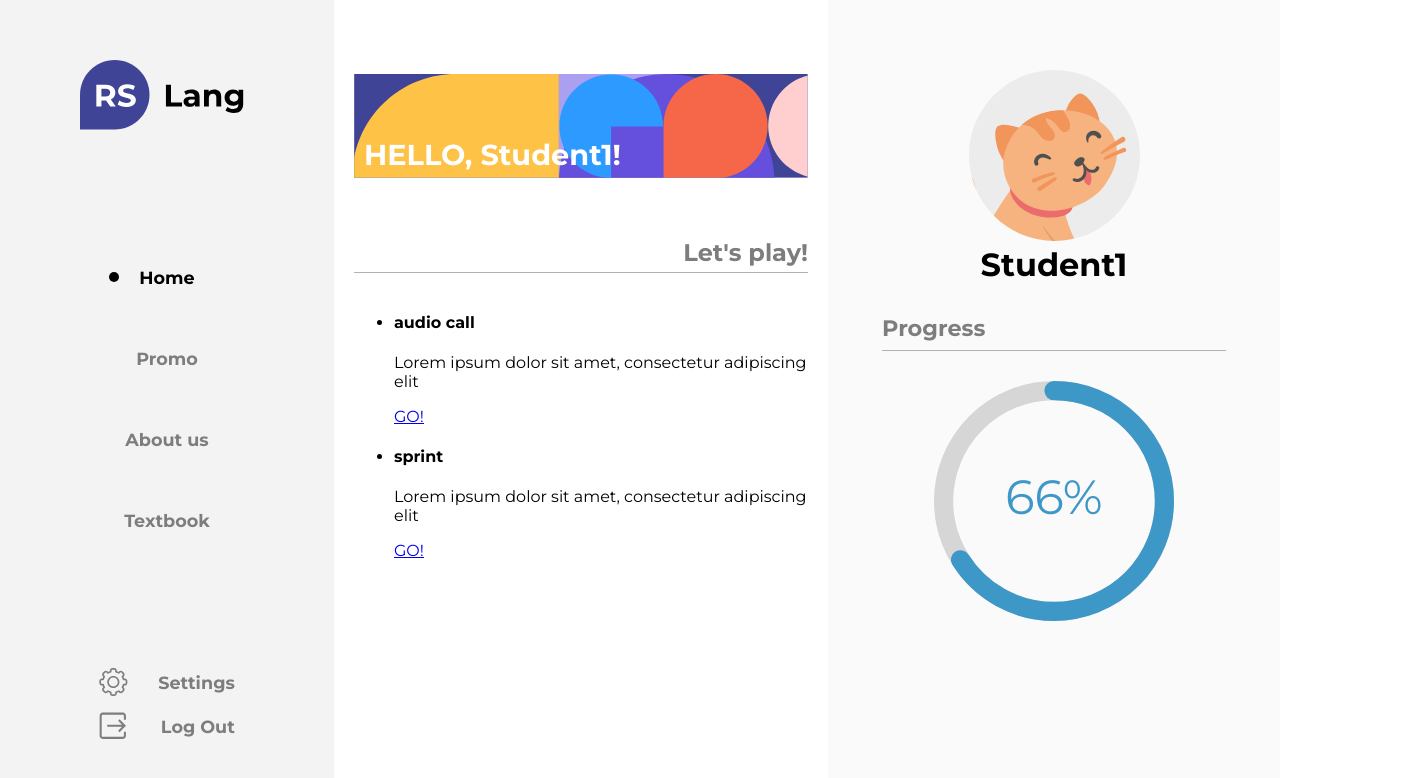
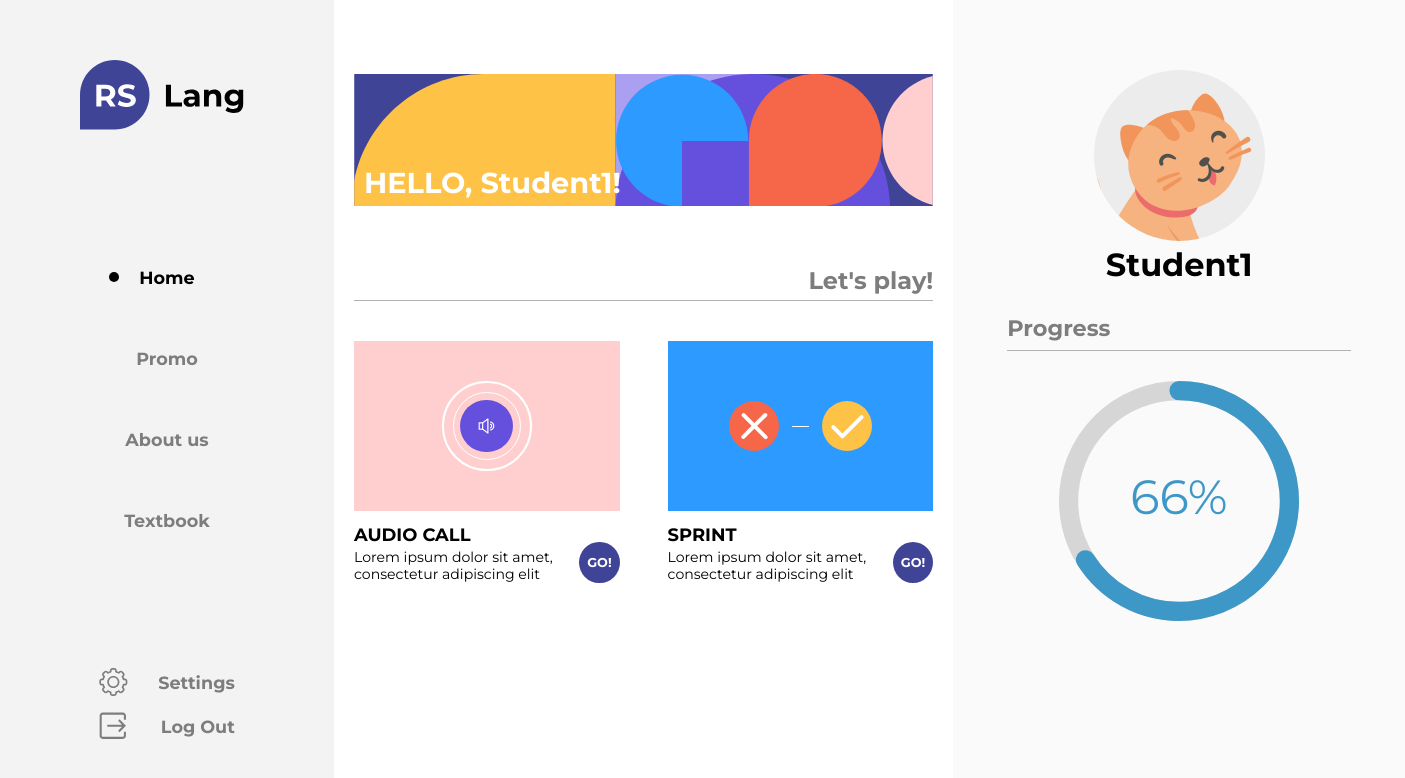
Before and after one commit to ligalaz/rsLang, a React (Create React App) app in the folder project/: page /main in a window 1280 px wide. Shown: the top 778 px of the page, 1405 px wide, since content can reach past the window. Built offline with nearby package versions, Linux system fonts and the light colour scheme.

Commit message:
feat: add promo games component style

```diff
--- /dev/null
+++ b/project/src/pages/main/components/games-promo/game-card/audio-call-card/audio-call-card.scss
@@ -0,0 +1,25 @@
+.audio-call {
+  background-color: #ffcfcf;
+
+  &__sound {
+    padding: 0.4rem;
+
+    border: 0.06rem solid var(--promo-game-decor-color);
+    border-radius: 50%;
+
+    outline: 0.13rem solid var(--promo-game-decor-color);
+    outline-offset: 0.6rem;
+  }
+
+  &__sound-icon {
+    display: flex;
+    width: 3.3rem;
+    height: 3.3rem;
+
+    background-color: #6550de;
+    background-image: url('../../../../../../assets/img/speaker.png');
+    background-repeat: no-repeat;
+    background-position: 50%;
+    border-radius: 50%;
+  }
+}
--- a/project/src/pages/main/components/games-promo/game-card/audio-call-card/audio-call-card.tsx
+++ b/project/src/pages/main/components/games-promo/game-card/audio-call-card/audio-call-card.tsx
@@ -1,4 +1,5 @@
 import React from "react";
+import "./audio-call-card.scss";
 
 const AudioCallCard = (): JSX.Element => {
   return (
--- /dev/null
+++ b/project/src/pages/main/components/games-promo/game-card/game-card.scss
@@ -0,0 +1,60 @@
+:root {
+  --btn-text-color: #fff;
+  --hover-btn-color: #fec246;
+  --promo-game-decor-color: #fff;
+}
+
+.game-card {
+  width: 16.6rem;
+  height: 15.3rem;
+
+  &__promo {
+    display: flex;
+    align-items: center;
+    justify-content: center;
+    height: 10.6rem;
+    margin-bottom: 0.8rem;
+  }
+
+  &__content {
+    display: flex;
+  }
+
+  &__title {
+    margin: 0;
+    margin-bottom: 0.2rem;
+
+    font-weight: 700;
+    font-size: 1.12rem;
+    line-height: 1.4rem;
+    text-transform: uppercase;
+  }
+
+  &__description {
+    margin: 0;
+
+    font-size: 0.88rem;
+    line-height: 1.07rem;
+  }
+
+  &__start-btn {
+    padding: 0.8rem 0.5rem;
+    align-self: flex-end;
+
+    color: var(--btn-text-color);
+    font-weight: 700;
+    font-size: 0.8rem;
+    line-height: 0.99rem;
+
+    background-color: #404497;
+    border-radius: 50%;
+
+    text-decoration: none;
+
+    transition: 0.5s;
+
+    &:hover {
+      background-color: var(--hover-btn-color);
+    }
+  }
+}
--- a/project/src/pages/main/components/games-promo/game-card/game-card.tsx
+++ b/project/src/pages/main/components/games-promo/game-card/game-card.tsx
@@ -1,6 +1,7 @@
 import React from "react";
 import { Link } from "react-router-dom";
 import { GameCardItem } from "../../../../../interfaces/game-card";
+import "./game-card.scss";
 
 const GameCard = (props: GameCardItem): JSX.Element => {
   const { name, description, promo } = props.game;
--- /dev/null
+++ b/project/src/pages/main/components/games-promo/game-card/sprint-card/sprint-card.scss
@@ -0,0 +1,77 @@
+.sprint {
+  column-gap: 0.79rem;
+
+  background-color: #2c9aff;
+
+  &__circle {
+    position: relative;
+    display: flex;
+    align-items: center;
+    justify-content: center;
+    width: 3.14rem;
+    height: 3.14rem;
+
+    border-radius: 50%;
+  }
+
+  &__circle--cross {
+    background-color: #f56748;
+
+    &::before,
+    &::after {
+      content: '';
+      position: absolute;
+      display: block;
+      width: 2.17rem;
+      height: 0.28rem;
+
+      background: var(--promo-game-decor-color);
+      border-radius: 3.44rem;
+    }
+
+    &::before {
+      transform: rotate(45deg);
+    }
+
+    &::after {
+      transform: rotate(-45deg);
+    }
+  }
+
+  &__circle--tick {
+    background-color: #fec246;
+
+    &::before,
+    &::after {
+      position: absolute;
+      display: block;
+
+      background-color: var(--promo-game-decor-color);
+      content: "";
+
+      border-radius: 3.44rem;
+    }
+
+    &::before {
+        left: 0.9rem;
+        top: 45%;
+        height: 1.09rem;
+        width: 0.28rem;
+
+        transform: rotate(-45deg);
+    }
+
+    &::after {
+        height: 0.28rem;
+        width: 1.8rem;
+
+        transform: translateX(0.4rem) rotate(-45deg);
+    }
+  }
+
+  &__delim {
+    width: 1.09rem;
+
+    border-bottom: 0.06rem solid var(--promo-game-decor-color);
+  }
+}
--- a/project/src/pages/main/components/games-promo/game-card/sprint-card/sprint-card.tsx
+++ b/project/src/pages/main/components/games-promo/game-card/sprint-card/sprint-card.tsx
@@ -1,4 +1,5 @@
 import React from "react";
+import "./sprint-card.scss";
 
 const SprintCard = (): JSX.Element => {
   return (
--- /dev/null
+++ b/project/src/pages/main/components/games-promo/games-promo.scss
@@ -0,0 +1,8 @@
+.games-promo {
+  display: flex;
+  justify-content: center;
+  column-gap: 3rem;
+  padding: 0;
+
+  list-style: none;
+}
--- a/project/src/pages/main/components/games-promo/games-promo.tsx
+++ b/project/src/pages/main/components/games-promo/games-promo.tsx
@@ -2,6 +2,7 @@ import React from "react";
 import GameCard from "./game-card/game-card";
 import AudioCallCard from "./game-card/audio-call-card/audio-call-card";
 import SprintCard from "./game-card/sprint-card/sprint-card";
+import "./games-promo.scss";
 
 const games = [
   {
```
Also changed, not shown: project/src/assets/img/speaker.png (added).
